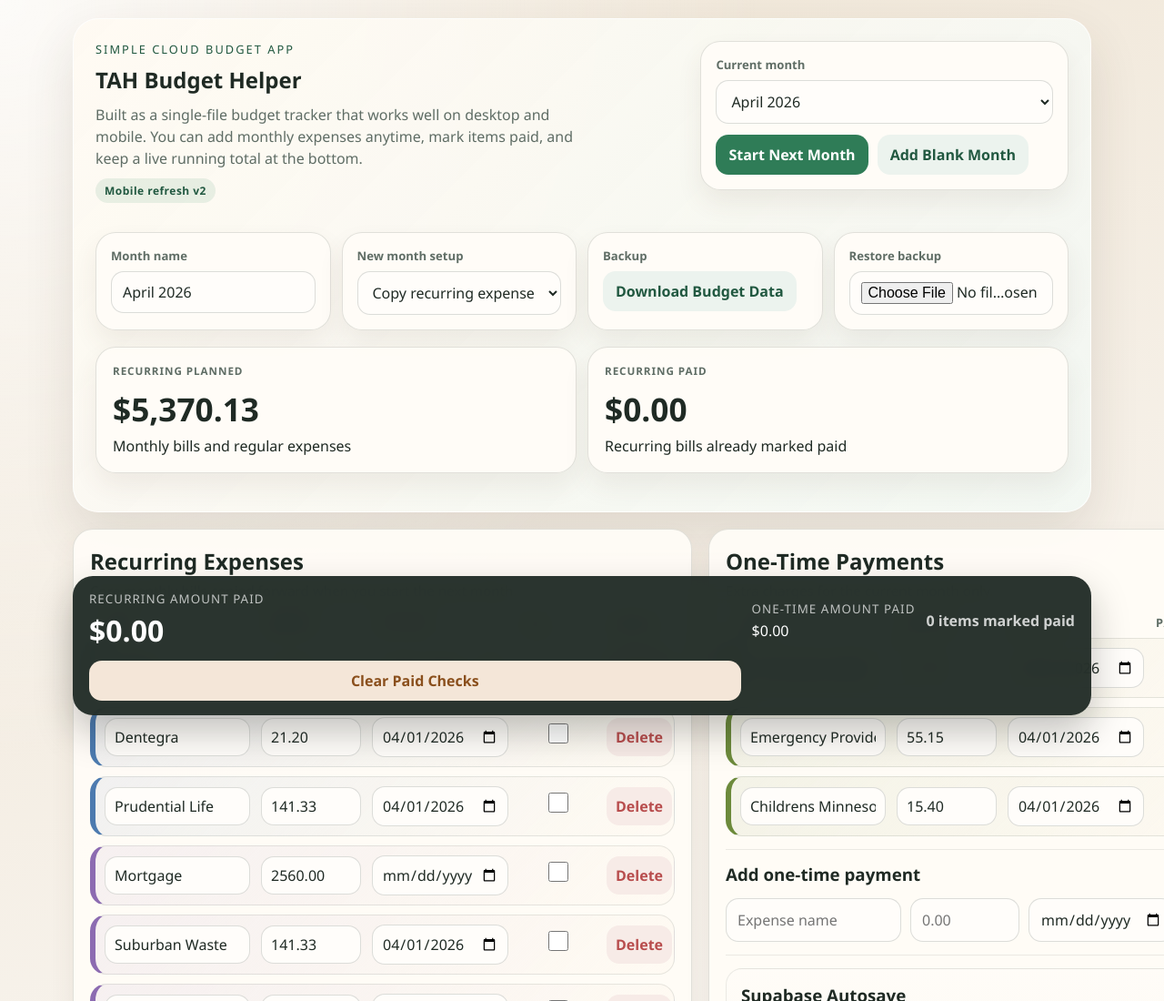
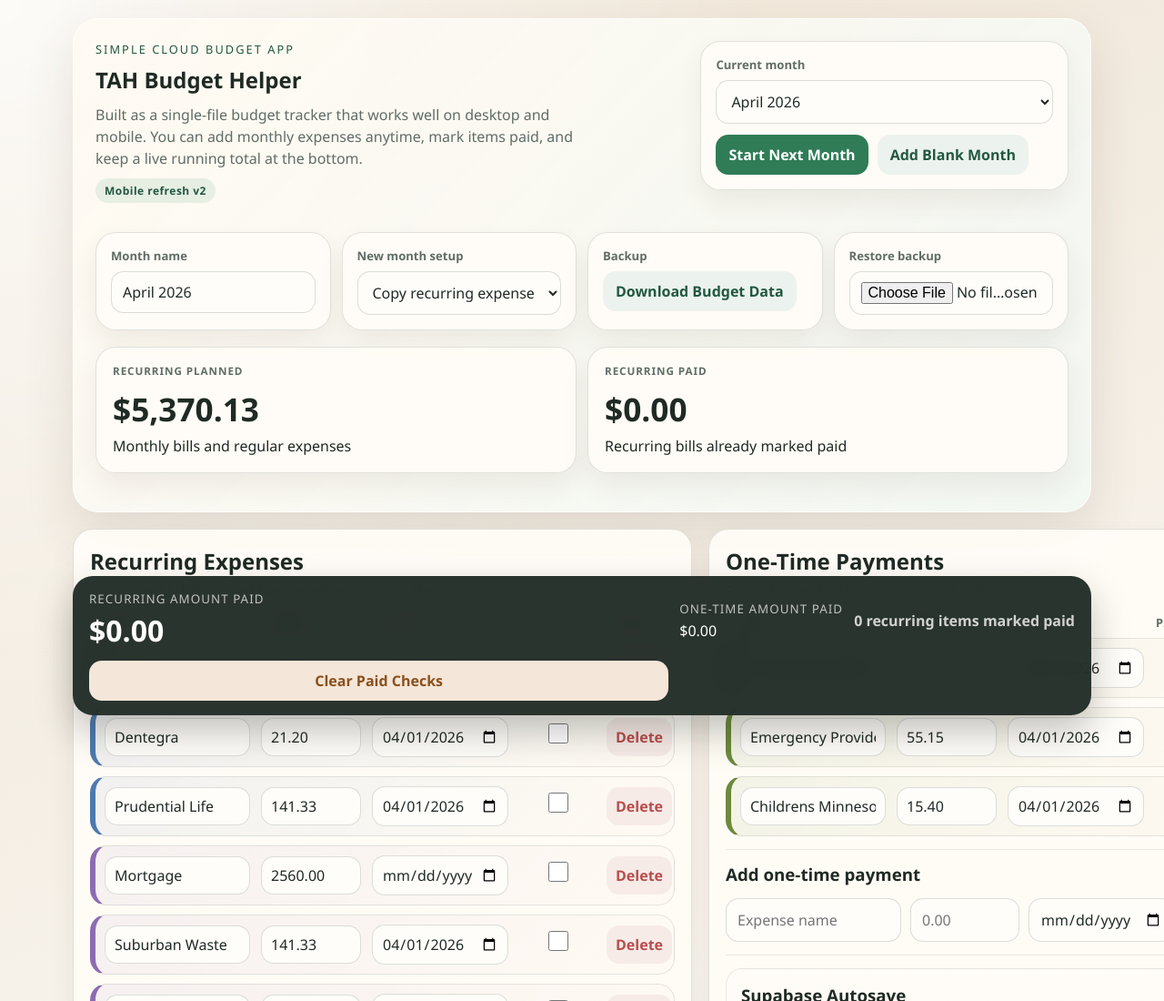
Before and after one commit to architeketh/tah-budget-helper, a plain HTML site: page index.html in a window 1280 px wide. Shown: the top 1100 px of the page at 91% size. Drawn offline with nearby package versions, Linux system fonts and the light colour scheme.

Commit message:
Add files via upload

```diff
--- a/index.html
+++ b/index.html
@@ -1292,14 +1292,13 @@
       const recurringPlanned = recurringItems.reduce((sum, item) => sum + Number(item.amount || 0), 0);
       const recurringPaid = recurringItems.reduce((sum, item) => sum + (item.paid ? Number(item.amount || 0) : 0), 0);
       const oneTimePaid = oneTimeItems.reduce((sum, item) => sum + (item.paid ? Number(item.amount || 0) : 0), 0);
-      const allItems = [...recurringItems, ...oneTimeItems];
-      const paidCount = allItems.filter((item) => item.paid).length;
+      const paidCount = recurringItems.filter((item) => item.paid).length;
 
       recurringPlannedTotal.textContent = currency(recurringPlanned);
       recurringPaidTotal.textContent = currency(recurringPaid);
       stickyPaid.textContent = currency(recurringPaid);
       stickyOneTimePaid.textContent = currency(oneTimePaid);
-      stickyCount.textContent = `${paidCount} item${paidCount === 1 ? "" : "s"} marked paid`;
+      stickyCount.textContent = `${paidCount} recurring item${paidCount === 1 ? "" : "s"} marked paid`;
     }
 
     function startNextMonth() {
```
